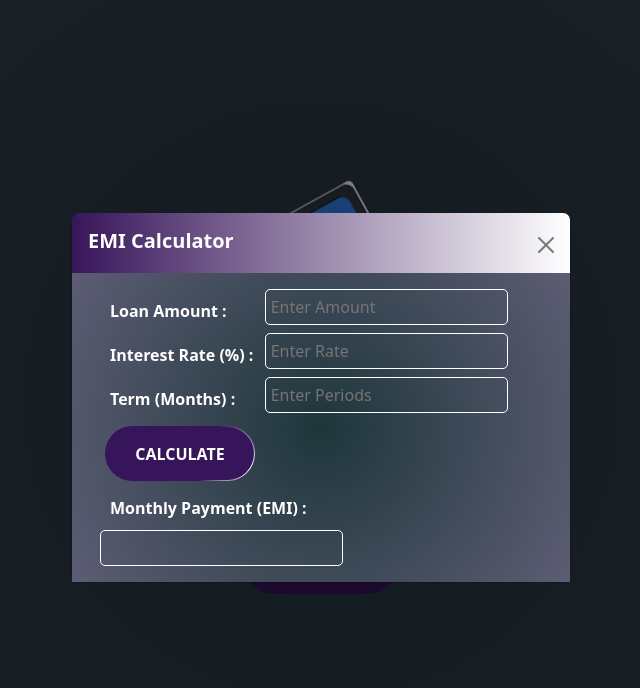
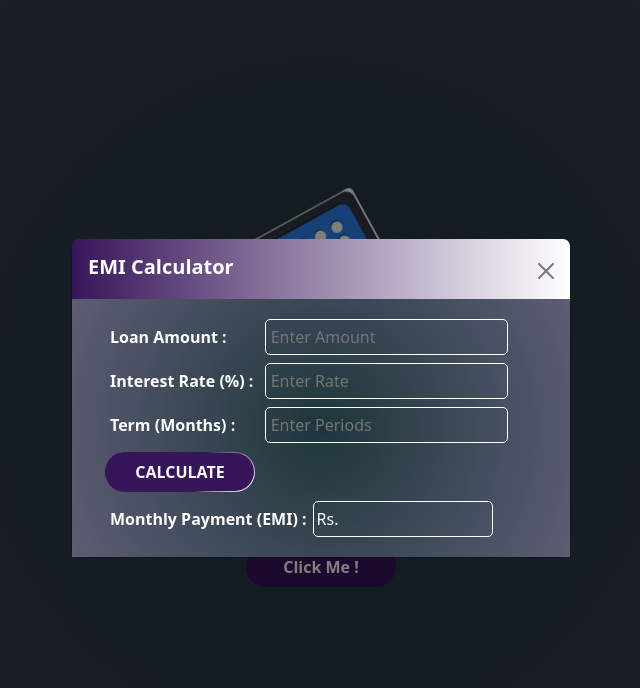
Before and after one commit to uShalstha93/EMI-Calculator, a React (Create React App) app in the folder client/: page / in a window 1280 px wide. Both pictures are taken after a click on the button "Click Me !". Shown: the top 688 px of the page, without its empty margins (319-959 px from the left). Built offline with nearby package versions, Linux system fonts and the light colour scheme.

Commit message:
validation updated

```diff
--- a/client/src/components/EMICalulator/EMICalculator.js
+++ b/client/src/components/EMICalulator/EMICalculator.js
@@ -14,11 +14,14 @@ const EMICalculator = () => {
 
     const validateFormSchema = Yup.object().shape({
         principle: Yup.number()
-            .required("Amount is Required!"),
+            .required("Amount is Required!")
+            .moreThan(0, 'Amount Shouldnot be 0 or Less Than 0'),
         rate: Yup.number()
-            .required('Interest Rate is Required!'),
+            .required('Interest Rate is Required!')
+            .moreThan(0, 'Rate Shouldnot be 0 or Less Than 0'),
         period: Yup.number()
-            .required('Months is Required!'),
+            .required('Months is Required!')
+            .moreThan(0, 'Term Shouldnot be 0 or Less Than 0'),
     })
 
     const calculateEMI = (data) => {
@@ -100,6 +103,7 @@ const EMICalculator = () => {
                                     </div>
                                     <div className='result'>
                                         <label>Monthly Payment (EMI) :</label>
+                                        <span>Rs. </span>
                                         <input type='number' name='emi'
                                             disabled={true}
                                             defaultValue={MonthlyEMI}
--- a/client/src/components/EMICalulator/style.css
+++ b/client/src/components/EMICalulator/style.css
@@ -4,11 +4,21 @@
     position: relative;
     background: rgb(55, 21, 90);
     border-radius: 50px;
-    height: 55px;
+    height: 40px;
     width: 150px;
     max-width: 100%;
     overflow: hidden;
 }
+
+/* .input-field {
+    --offset: 1px;
+    position: relative;
+    background: rgb(55, 21, 90);
+    margin: 5px;
+    border-radius: 5px;
+    max-width: 100%;
+    overflow: hidden;
+} */
 
 .open-button::before,
 .calculate::before {
@@ -23,6 +33,19 @@
     animation: rotate 2s linear infinite;
 }
 
+/*
+.input-field::before {
+    content: "";
+    background: conic-gradient(transparent 270deg, white, transparent);
+    position: absolute;
+    top: 50%;
+    left: 50%;
+    transform: translate(-50%, -50%);
+    aspect-ratio: 1;
+    width: 100%;
+    animation: rotate 2s linear infinite;
+} */
+
 .open-button::after,
 .calculate::after {
     content: "";
@@ -34,6 +57,15 @@
     width: calc(100% -2* var(--offset));
 }
 
+/*
+.input-field::after {
+    content: "";
+    background: inherit;
+    border-radius: inherit;
+    position: absolute;
+    inset: var(--offset);
+} */
+
 .open-button button,
 .calculate button {
     background: transparent;
@@ -42,7 +74,7 @@
     position: absolute;
     inset: 0;
     z-index: 10;
-    padding: 1rem;
+    /* padding: 18px; */
     border: none;
     font-weight: 600;
 }
@@ -75,6 +107,7 @@
 .Row {
     width: 100%;
     display: flex;
+    align-items: center;
 }
 
 .Row label {
@@ -105,6 +138,10 @@
     margin: 5px;
 }
 
+.result {
+    align-items: center;
+}
+
 .result label {
     color: white;
     font-weight: 600;
@@ -112,8 +149,19 @@
     margin: 5px;
 }
 
+.result input[type='number'] {
+    margin-left: -30px;
+    padding-left: 30px;
+    width: 180px;
+    opacity: 1;
+}
+
+.result span {
+    color: white;
+}
+
 .error-message {
-    color: white;
+    color: red;
     margin: 5px;
 }
 
@@ -126,3 +174,20 @@
         transform: translate(-50%, -50%) scale(1.4) rotate(1turn);
     }
 }
+
+@media(max-width:768px) {
+    .Row label {
+        width: 40%;
+        color: white;
+        /* font-size: 12px; */
+    }
+
+    .result label {
+        width: 50%;
+    }
+
+    .result input[type='number'] {
+        margin-left: -35px;
+        padding-left: 35px;
+    }
+}
```
